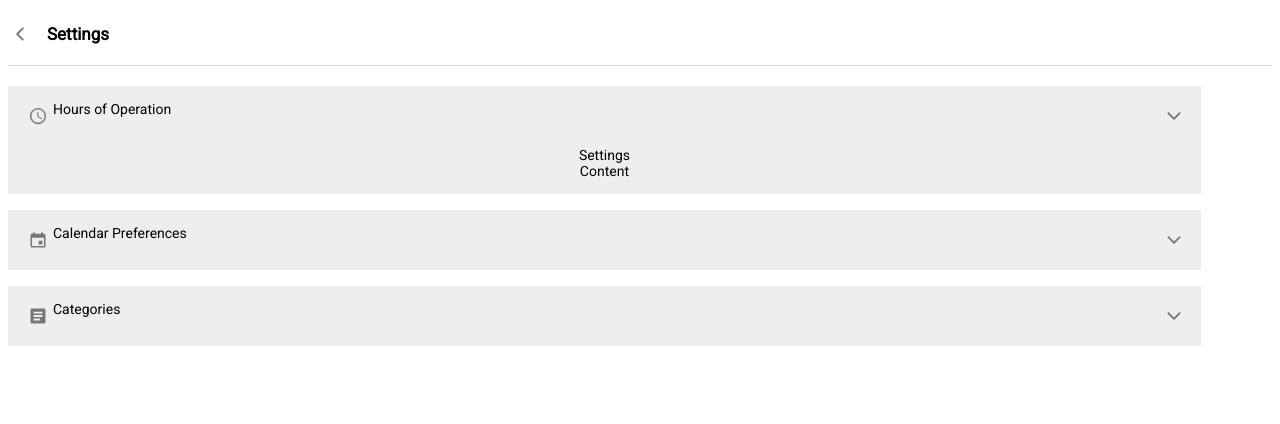
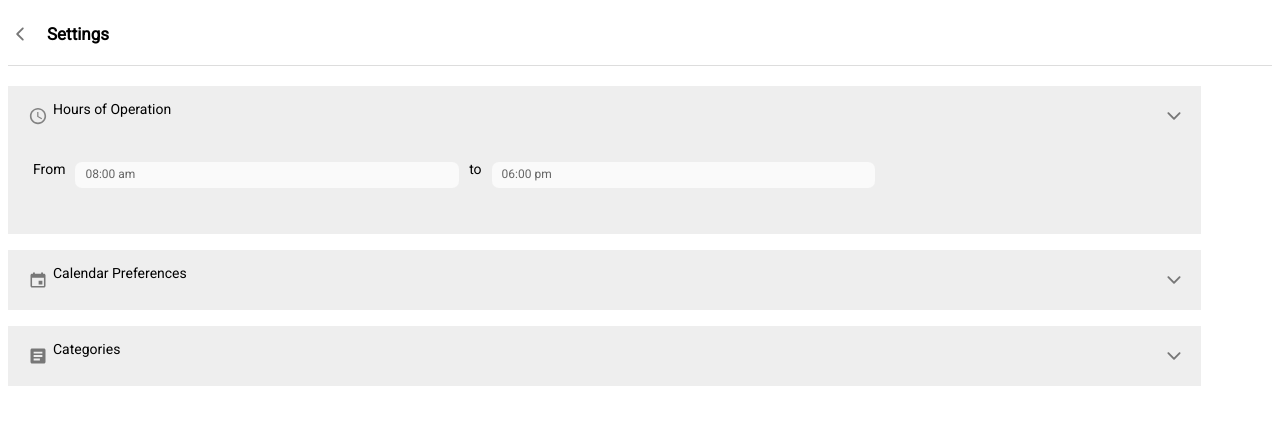
Before and after one commit to ucladevx/twain-extension, a React (Create React App) app: page /settings in a window 1280 px wide. Both pictures are taken after a click on the picture 1173 px from the left and 116 px from the top of the page. Shown: the top 424 px of the page. Built offline with nearby package versions, Linux system fonts and the light colour scheme; the HTML template or start-up script is replaced by a standard one.

Commit message:
Settings basic HTML is up

```diff
--- a/src/components/containers/Settings.js
+++ b/src/components/containers/Settings.js
@@ -5,6 +5,8 @@ import { Row } from '../presentational/styled/Layout';
 import Input, { Shared } from '../presentational/styled/Input';
 import { Link } from 'react-router-dom';
 import { StaticIcon } from '../presentational/styled/Icon';
+import Dropdown, { Selection } from '../presentational/Dropdown';
+
 
 import UserService from '../../services/UserService';
 
@@ -58,9 +60,79 @@ const DropdownWrapper = styled.div`
   }
 `;
 
-const Dropdown = ({title, imageIcon}) => {
+const Content = (data) => {
+  const hours = [...Array(48).keys()].map((e) => {
+    const i = parseInt(e / 2);
+    const ampm = i > 12 ? 'pm' : 'am';
+    const hour = ampm === 'am' ? i : i - 12;
+    const minute = e % 2 === 0 ? '00' : '30';
+    return `${hour < 10 ? '0' + hour : hour}:${minute} ${ampm}`;
+  });
+
+  const [selected, setSelected] = useState(null);
+  const [closed, setClosed] = useState(true);
+
+  const [selectedMult, setSelectedMult] = useState([]);
+
+  const optionsMult = ['more', 'lorem', 'ipsum', 'here'];
+
+
+  const options = ['lorem', 'ipsum', 'here'];
+
+  const [start, setStart] = useState('08:00 am');
+  const [end, setEnd] = useState('06:00 pm');
+  if(data.data=="ContentHO"){
+    return(<div style={{ display: 'flex' }}>
+      <p style={{ verticalAlign: 'middle', padding: '0px 10px'}}>From</p>
+      <div style={{ width: '33%' }}>
+          <Dropdown
+            mini
+            options={hours}
+            selected={start}
+            onSelect={(opt) => setStart(opt)}
+            onClose={() => {}}
+          />
+        </div>
+        <p style={{ verticalAlign: 'middle', padding: '0px 10px'}}>to</p>
+        <div style={{ width: '33%' }}>
+          <Dropdown
+            mini
+            options={hours}
+            selected={end}
+            onSelect={(opt) => setEnd(opt)}
+            onClose={() => {}}
+          />
+        </div>
+      </div>
+    );
+  } else if(data.data=="ContentCP") {
+    return (<Dropdown
+        options={options}
+        selected={selected ? selected : 'Default Calendar Name'}
+        onSelect={(option) => setSelected(option)}
+        onClose={(bool) => setClosed(bool)}
+      />);
+  } else if(data.data=="ContentCat"){
+      return(<Selection
+        options={optionsMult}
+        selected={selectedMult}
+        onSelect={(newOpt) => {
+          if (selectedMult.includes(newOpt)) {
+            setSelectedMult(selectedMult.filter((o) => o !== newOpt));
+          } else {
+            setSelectedMult(selectedMult.concat([newOpt]));
+          }
+        }}
+      />
+    );
+  } else {
+    return(<div></div>);
+  }
+}
+
+const DropdownSetting = ({title, imageIcon, content}) => {
   const [hidden, setHidden] = useState(true);
-
+  console.log(content);
   return (
     <DropdownWrapper hide={hidden}>
 
@@ -72,8 +144,8 @@ const Dropdown = ({title, imageIcon}) => {
       </div>
       <div className="content">
         <br></br>
-        Settings<br></br>
-        Content
+        <Content data={content} />
+        <br></br>
       </div>
     </DropdownWrapper>
   )
@@ -114,11 +186,11 @@ const Settings = () => {
         <img style={{width:'25px', padding: '2px'}} src="settings.svg"/>
       </Nav>
 
-      <Dropdown title="Hours of Operation" imageIcon="time.svg"/>
+      <DropdownSetting title="Hours of Operation" imageIcon="time.svg" content="ContentHO"/>
       <br></br>
-      <Dropdown title="Calendar Preferences" imageIcon="calendar.svg"/>
+      <DropdownSetting title="Calendar Preferences" imageIcon="calendar.svg" content="ContentCP"/>
       <br></br>
-      <Dropdown title="Categories" imageIcon="categories.svg"/>
+      <DropdownSetting title="Categories" imageIcon="categories.svg" content="ContentCat"/>
     </div>
   );
 };
```
